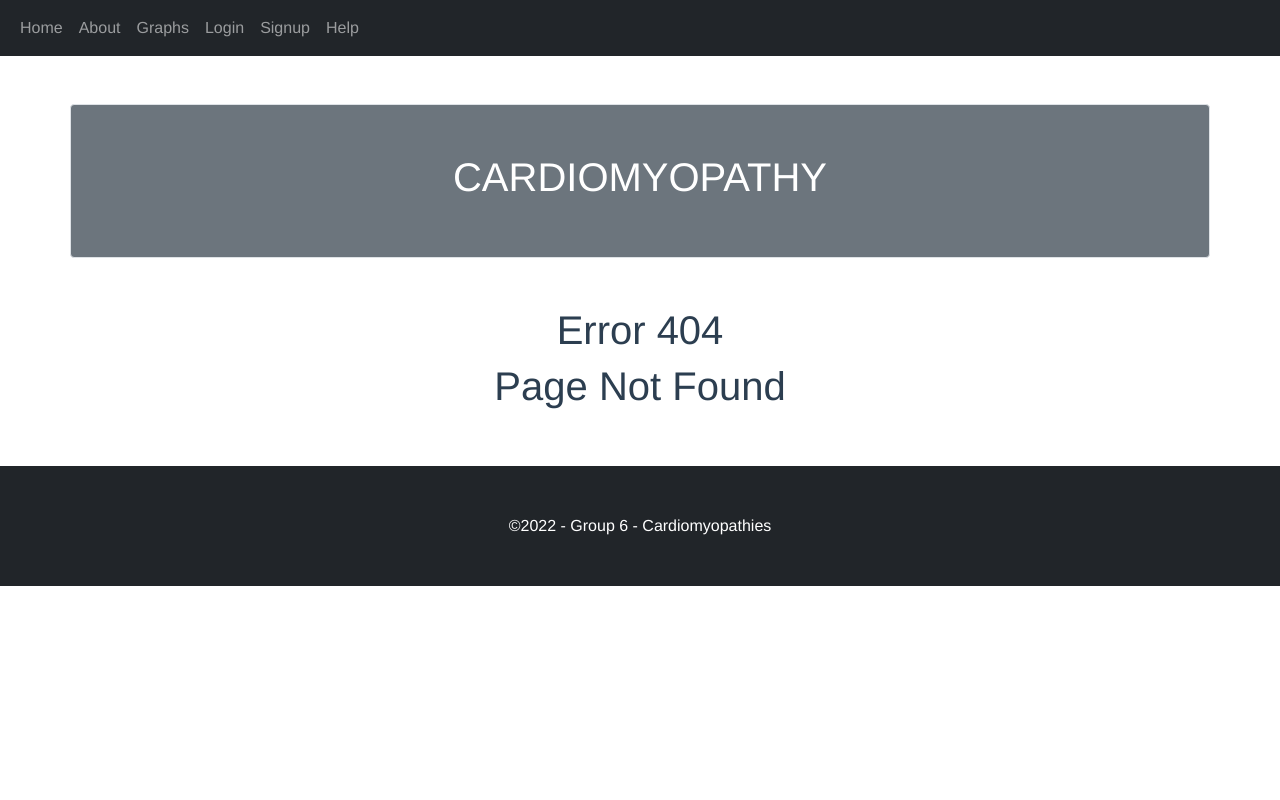
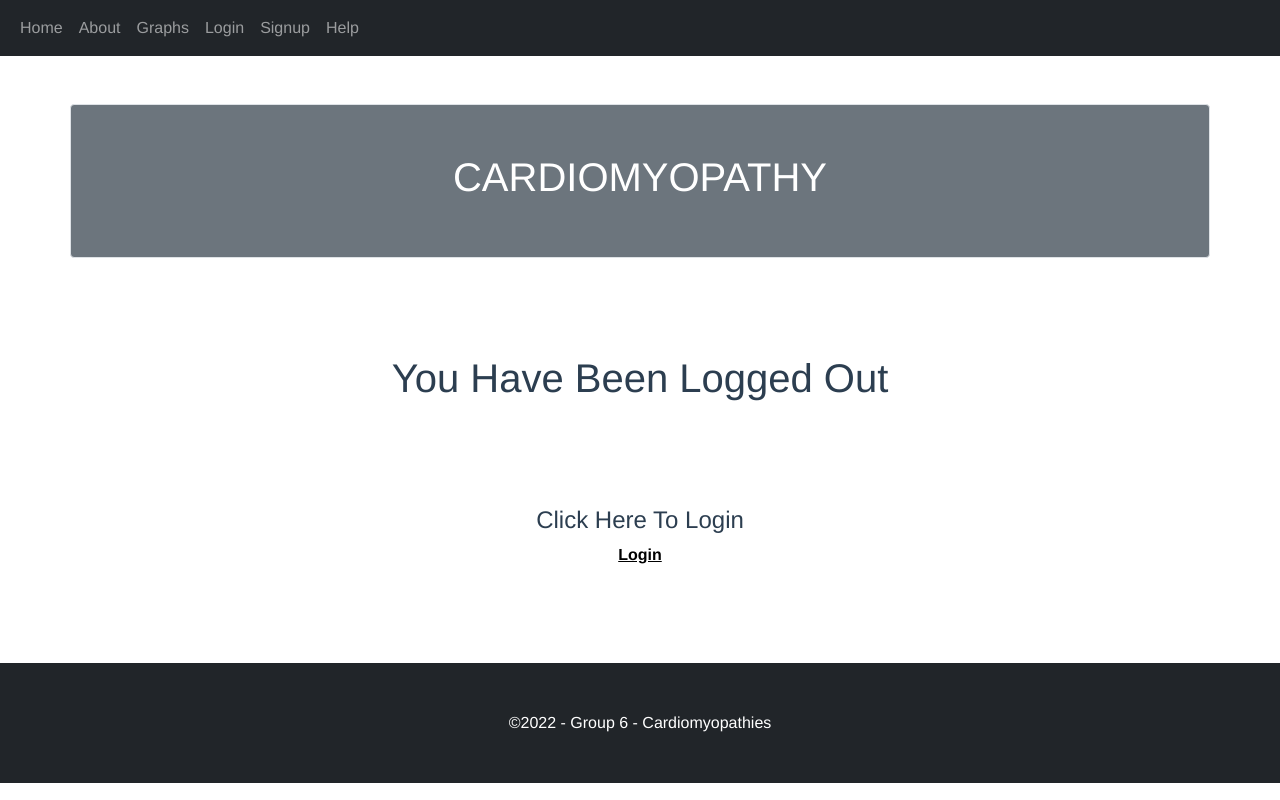
Before and after one commit to muneeb29/CentralRepo, a Vue app: page /logout in a window 1280 px wide. Before the commit this address had no page. Built offline with nearby package versions, Linux system fonts and the light colour scheme; what vue3-apexcharts would draw is missing.

Commit message:
Created Logged out page

```diff
--- a/src/router/index.js
+++ b/src/router/index.js
@@ -8,6 +8,7 @@ import Forgot from '../views/Forgot.vue'
 import Help from '../views/Help.vue'
 import Notfound from '../views/Notfound.vue'
 import Dashboard from '../views/Dashboard.vue'
+import Logout from '../views/Logout.vue'
 
 const routes = [
   {
@@ -34,6 +35,11 @@ const routes = [
     path: '/login',
     name: 'Login',
     component: Login
+  },
+  {
+    path: '/logout',
+    name: 'Logout',
+    component: Logout
   },
   {
     path: '/forgot',
--- /dev/null
+++ b/src/views/Logout.vue
@@ -0,0 +1,17 @@
+<template>
+  <div class="container py-5 pb-5 hi-50">
+    <h1 class="text-center">You Have Been Logged Out</h1>
+  </div>
+  <div class="container py-5">
+    <h4 href="">Click Here To Login</h4>
+    <router-link :to="{ name: 'Login' }" class="text-black fw-bold"
+      >Login</router-link
+    >
+  </div>
+</template>
+
+<script>
+export default {};
+</script>
+
+<style></style>
```
